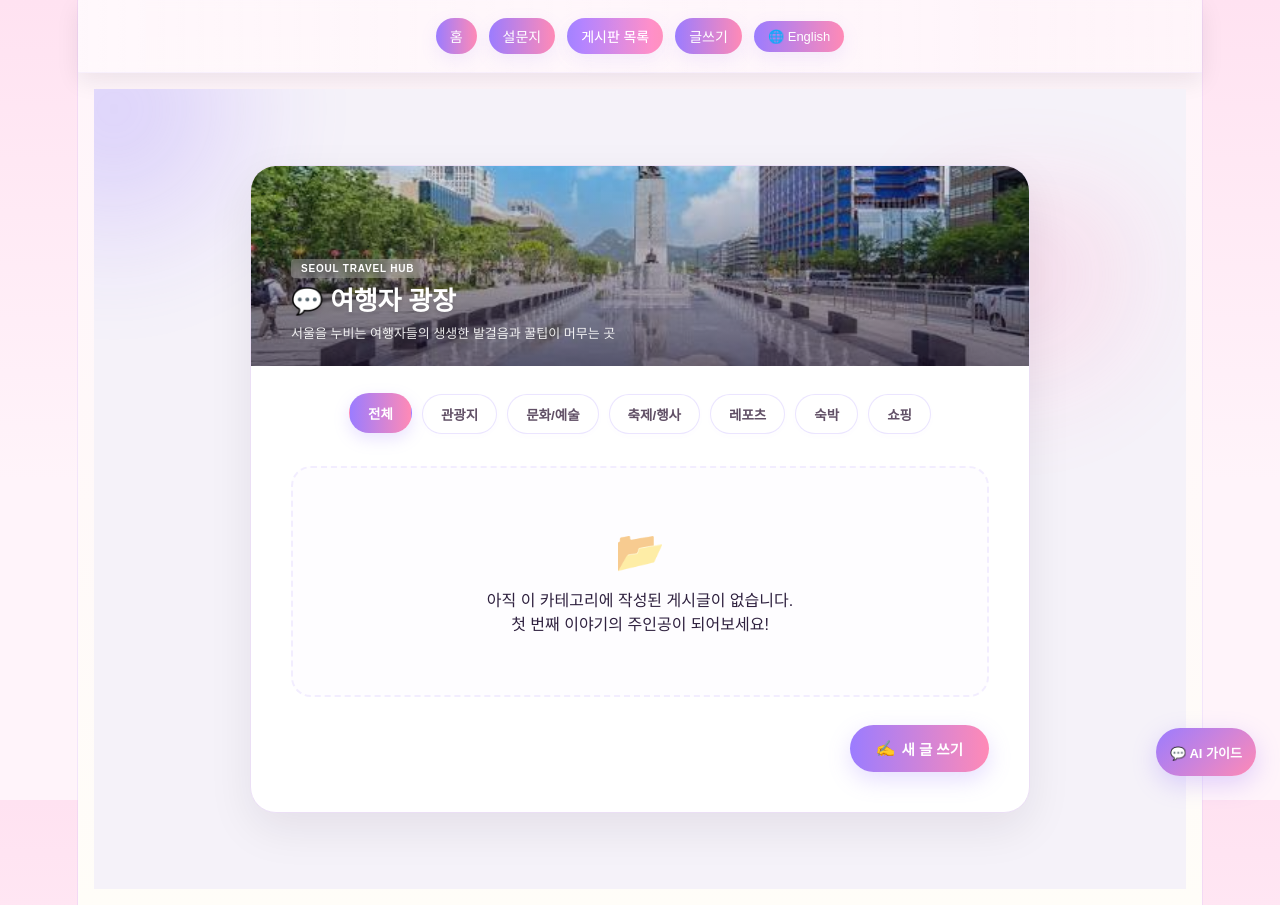
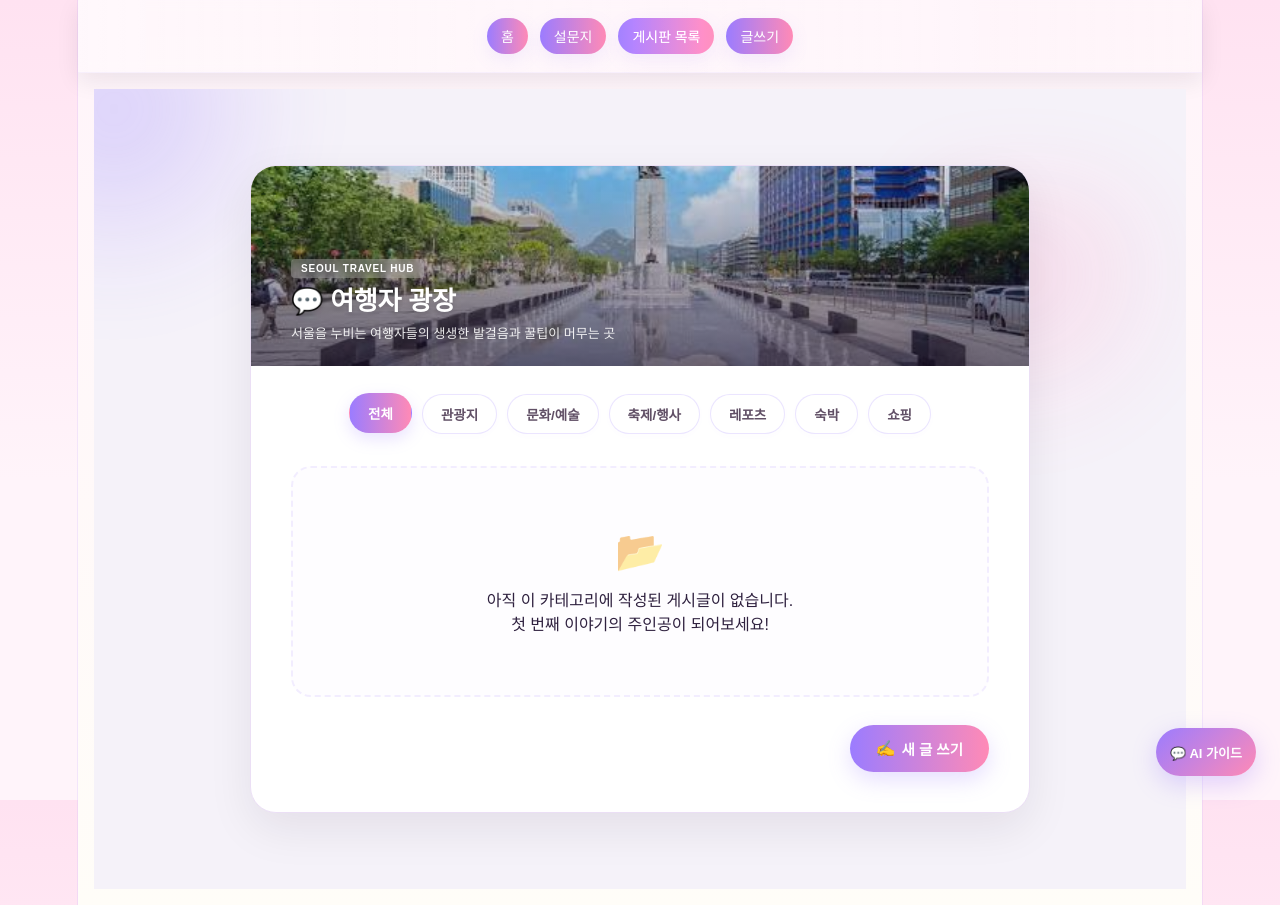
Before and after one commit to 15nayana1021/seoul-localhub, a Vue app: page /board in a window 1280 px wide. Built offline with nearby package versions, Linux system fonts and the light colour scheme.

Commit message:
오류 수정

```diff
--- a/index.html
+++ b/index.html
@@ -9,5 +9,6 @@
   <body>
     <div id="app"></div>
     <script type="module" src="/src/main.js"></script>
+
   </body>
 </html>
--- a/src/App.vue
+++ b/src/App.vue
@@ -1,14 +1,11 @@
 <template>
   <div class="app-root">
     <nav class="p-4">
-      <RouterLink to="/" class="nav-link">{{ langStore.t('home') }}</RouterLink>
-      <RouterLink to="/survey" class="nav-link">{{ langStore.t('survey') }}</RouterLink>
-      <RouterLink to="/board" class="nav-link">{{ langStore.t('board') }}</RouterLink>
-      <RouterLink to="/board/write" class="nav-link">{{ langStore.t('write') }}</RouterLink>
+      <RouterLink to="/" class="nav-link">홈</RouterLink>
+      <RouterLink to="/survey" class="nav-link">설문지</RouterLink>
+      <RouterLink to="/board" class="nav-link">게시판 목록</RouterLink>
+      <RouterLink to="/board/write" class="nav-link">글쓰기</RouterLink>
 
-      <button @click="langStore.toggleLanguage" class="btn-lang-toggle">
-        🌐 {{ langStore.t('toggleBtn') }}
-      </button>
     </nav>
 
     <div class="p-4">
@@ -24,14 +21,12 @@
 </template>
 
 <script setup>
-import { RouterView, RouterLink } from 'vue-router'
-import { useLanguageStore } from './stores/language'
-import TravelChatbot from './components/TravelChatbot.vue'
-
-const langStore = useLanguageStore()
+import { RouterView, RouterLink } from 'vue-router';
+import TravelChatbot from './components/TravelChatbot.vue';
 </script>
 
 <style>
+
 .app-root {
   min-height: 100vh;
   background: linear-gradient(180deg, var(--bg-1, #fffaf6), #fffdf8);
@@ -44,7 +39,6 @@ nav.p-4 {
   display: flex;
   gap: 12px;
   justify-content: center;
-  align-items: center;
   padding: 18px;
   background: linear-gradient(90deg, rgba(255,255,255,0.35), rgba(255,255,255,0.12));
   backdrop-filter: blur(6px);
@@ -78,28 +72,6 @@ nav.p-4 .router-link-active {
   filter: brightness(1.05);
 }
 
-.btn-lang-toggle {
-  background: #ffffff;
-  border: 1px solid rgba(155, 124, 255, 0.2);
-  color: #615066;
-  padding: 8px 14px;
-  border-radius: 999px;
-  font-size: 13px;
-  font-weight: 700;
-  cursor: pointer;
-  display: inline-flex;
-  align-items: center;
-  gap: 4px;
-  transition: all 0.2s;
-  box-shadow: 0 2px 6px rgba(155, 124, 255, 0.05);
-}
-
-.btn-lang-toggle:hover {
-  background: #fdfbff;
-  border-color: #9b7cff;
-  transform: translateY(-1px);
-}
-
 .p-4 { padding: 1rem; }
 
 .page-fade-enter-active,
--- a/src/stores/language.js
+++ /dev/null
@@ -1,43 +0,0 @@
-import { ref } from 'vue'
-import { defineStore } from 'pinia'
-
-export const useLanguageStore = defineStore('language', () => {
-  const locale = ref('ko')
-
-  const translations = {
-    ko: {
-      home: '홈',
-      survey: '설문지',
-      board: '게시판 목록',
-      write: '글쓰기',
-      toggleBtn: 'English',
-      heroTitle: '💬 여행자 광장',
-      heroDesc: '서울을 누비는 여행자들의 생생한 발걸음과 꿀팁이 머무는 곳',
-      newPost: '새 글 쓰기'
-    },
-    en: {
-      home: 'Home',
-      survey: 'Survey',
-      board: 'Board List',
-      write: 'Write',
-      toggleBtn: '한국어',
-      heroTitle: '💬 Traveler Plaza',
-      heroDesc: 'A place where the footprints and tips of travelers in Seoul gather',
-      newPost: 'New Post'
-    }
-  }
-
-  const toggleLanguage = () => {
-    locale.value = locale.value === 'ko' ? 'en' : 'ko'
-  }
-
-  const t = (key) => {
-    return translations[locale.value][key] || key
-  }
-
-  return {
-    locale,
-    toggleLanguage,
-    t
-  }
-})
--- a/src/views/BoardList.vue
+++ b/src/views/BoardList.vue
@@ -14,10 +14,10 @@
         />
         <div class="hero-overlay"></div>
         <div class="hero-text-content">
-    <span class="badge-hero">SEOUL TRAVEL HUB</span>
-    <h2>{{ langStore.t('heroTitle') }}</h2>
-    <p>{{ langStore.t('heroDesc') }}</p>
-  </div>
+          <span class="badge-hero">SEOUL TRAVEL HUB</span>
+          <h2>💬 여행자 광장</h2>
+          <p>서울을 누비는 여행자들의 생생한 발걸음과 꿀팁이 머무는 곳</p>
+        </div>
       </div>
 
       <div class="category-tabs">
@@ -51,7 +51,7 @@
               <div class="post-body">
                 <div class="post-top-info">
                   <span :class="['category-tag', post.category]">{{ getCategoryLabel(post.category) }}</span>
-                  <span class="author-badge">👤 {{ post.author || '익명 여행자' }}</span>
+                  <span class="author-badge">👤 익명 여행자</span>
                 </div>
 
                 <h3 class="post-title">{{ post.title }}</h3>
@@ -87,8 +87,6 @@ import { storeToRefs } from 'pinia'
 import { useCommunityStore } from '../stores/community'
 
 import plazaImg from '../assets/images/gwanghwa.jpg'
-import { useLanguageStore } from '../stores/language'
-const langStore = useLanguageStore()
 
 const router = useRouter()
 const communityStore = useCommunityStore()
@@ -161,6 +159,7 @@ const goWrite = () => {
 .blob { position: absolute; filter: blur(40px); opacity: 0.9; }
 .b1 { width: 400px; height: 400px; left: -100px; top: -100px; background: radial-gradient(circle at 30% 30%, rgba(155,124,255,0.35), transparent 50%); }
 .b2 { width: 350px; height: 350px; right: -80px; top: 80px; background: radial-gradient(circle at 30% 30%, rgba(255,138,182,0.25), transparent 50%); }
+
 
 .card {
   width: 100%;
```
